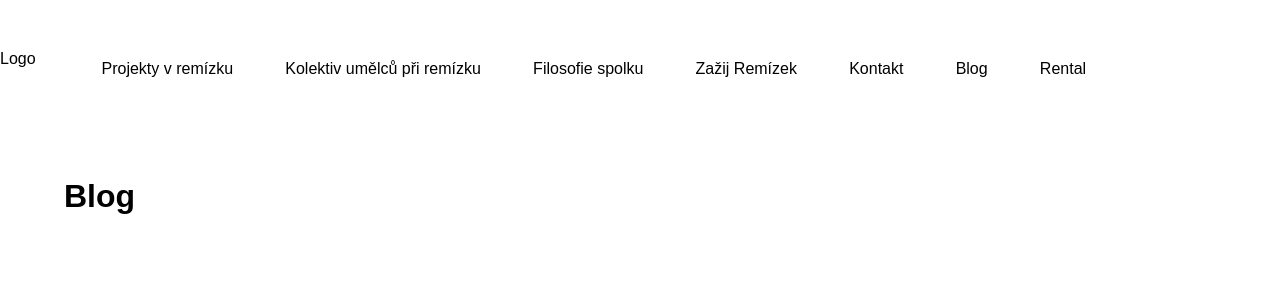
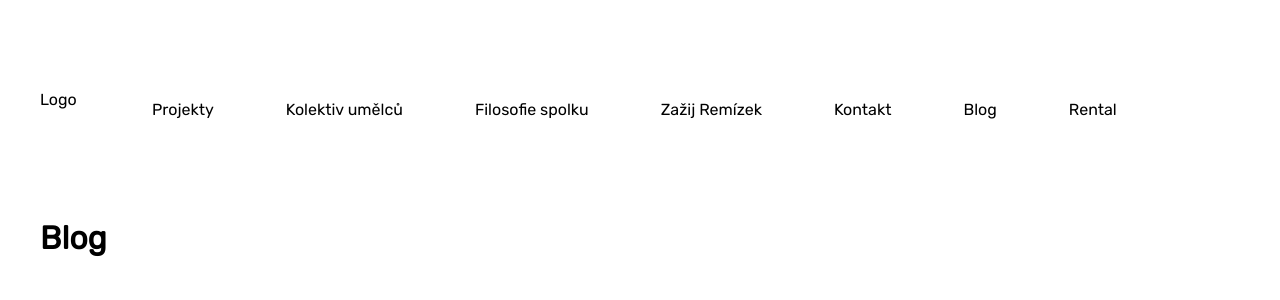
Before and after one commit to hornermar/remizek_web, a Next.js app: page /blog in a window 1280 px wide. Shown: the top 300 px of the page. Built offline with nearby package versions, Linux system fonts and the light colour scheme.

Commit message:
Pismo a zkracene menu

```diff
--- a/components/HeaderID/index.js
+++ b/components/HeaderID/index.js
@@ -30,10 +30,10 @@ const HeaderID = () => {
         className={`menu_nav ${navbarOpen ? ' show_menu' : ''}`}
       >
         <li className="menu_nav__first">
-          <Link href="#projekty">Projekty v remízku</Link>
+          <Link href="#projekty">Projekty</Link>
         </li>
         <li>
-          <Link href="#kolektiv-umelcu">Kolektiv umělců při remízku</Link>
+          <Link href="#kolektiv-umelcu">Kolektiv umělců</Link>
         </li>
         <li>
           <Link href="#filosofie-spolku">Filosofie spolku</Link>
--- a/components/HeaderLink/index.js
+++ b/components/HeaderLink/index.js
@@ -30,10 +30,10 @@ const HeaderLink = () => {
         className={`menu_nav ${navbarOpen ? ' show_menu' : ''}`}
       >
         <li className="menu_nav__first">
-          <Link href="/#projekty">Projekty v remízku</Link>
+          <Link href="/#projekty">Projekty</Link>
         </li>
         <li>
-          <Link href="/#kolektiv-umelcu">Kolektiv umělců při remízku</Link>
+          <Link href="/#kolektiv-umelcu">Kolektiv umělců</Link>
         </li>
         <li>
           <Link href="/#filosofie-spolku">Filosofie spolku</Link>
--- a/pages/_document.js
+++ b/pages/_document.js
@@ -11,6 +11,12 @@ class CsDocument extends Document {
       <Html lang="cs">
         <Head>
           <link rel="icon" href="/logo.svg" />
+          <link rel="preconnect" href="https://fonts.googleapis.com" />
+          <link rel="preconnect" href="https://fonts.gstatic.com" crossorigin />
+          <link
+            href="https://fonts.googleapis.com/css2?family=Rubik&display=swap"
+            rel="stylesheet"
+          />
         </Head>
         <body>
           <Main />
--- a/styles/globals.css
+++ b/styles/globals.css
@@ -7,11 +7,12 @@ html {
 }
 
 body {
+  font-family: 'Rubik', sans-serif;
   height: 100vh;
   margin: 0;
   display: flex;
   flex-direction: column;
-  padding: 0;
+  padding: 40px;
   margin: 0;
 }
 
@@ -174,7 +175,7 @@ header {
 }
 
 .container_page {
-  width: 90%;
+  /* width: 90%; */
   margin: 0 auto;
   height: 100vh;
 }
```
